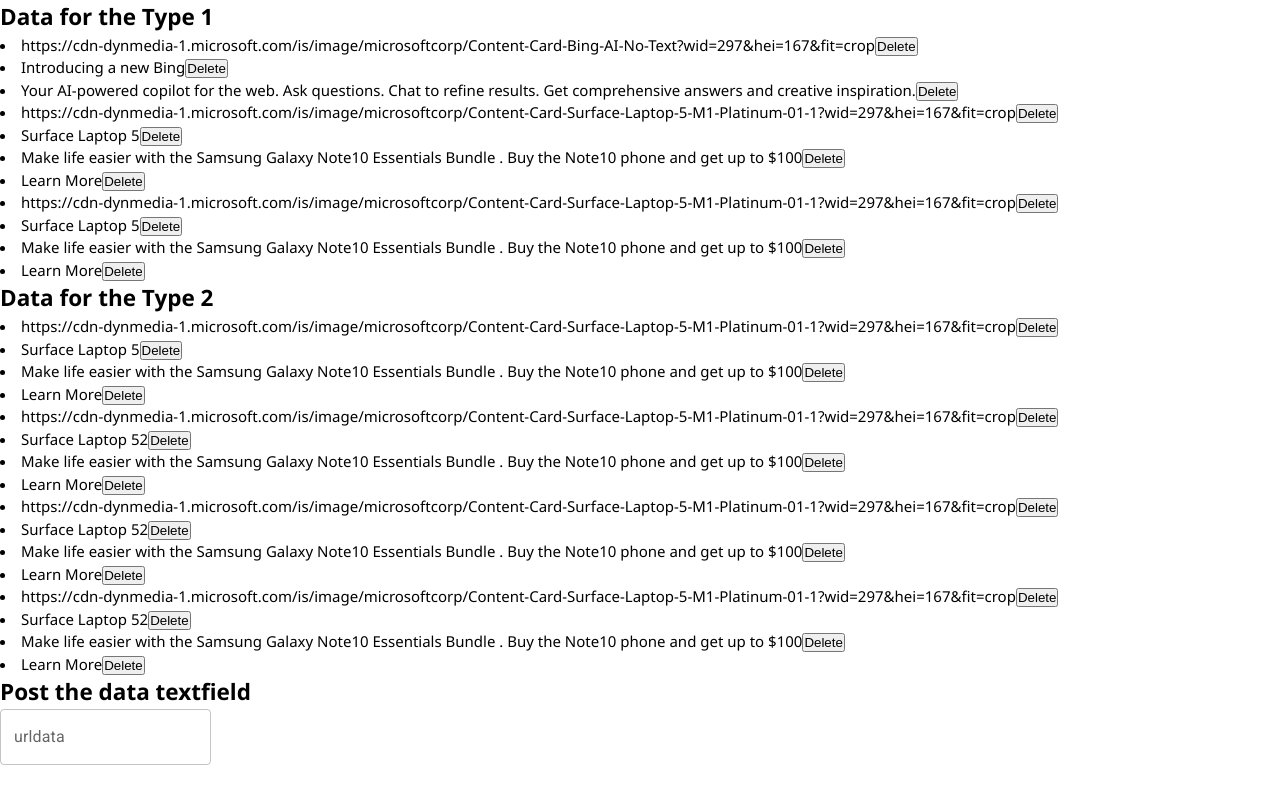
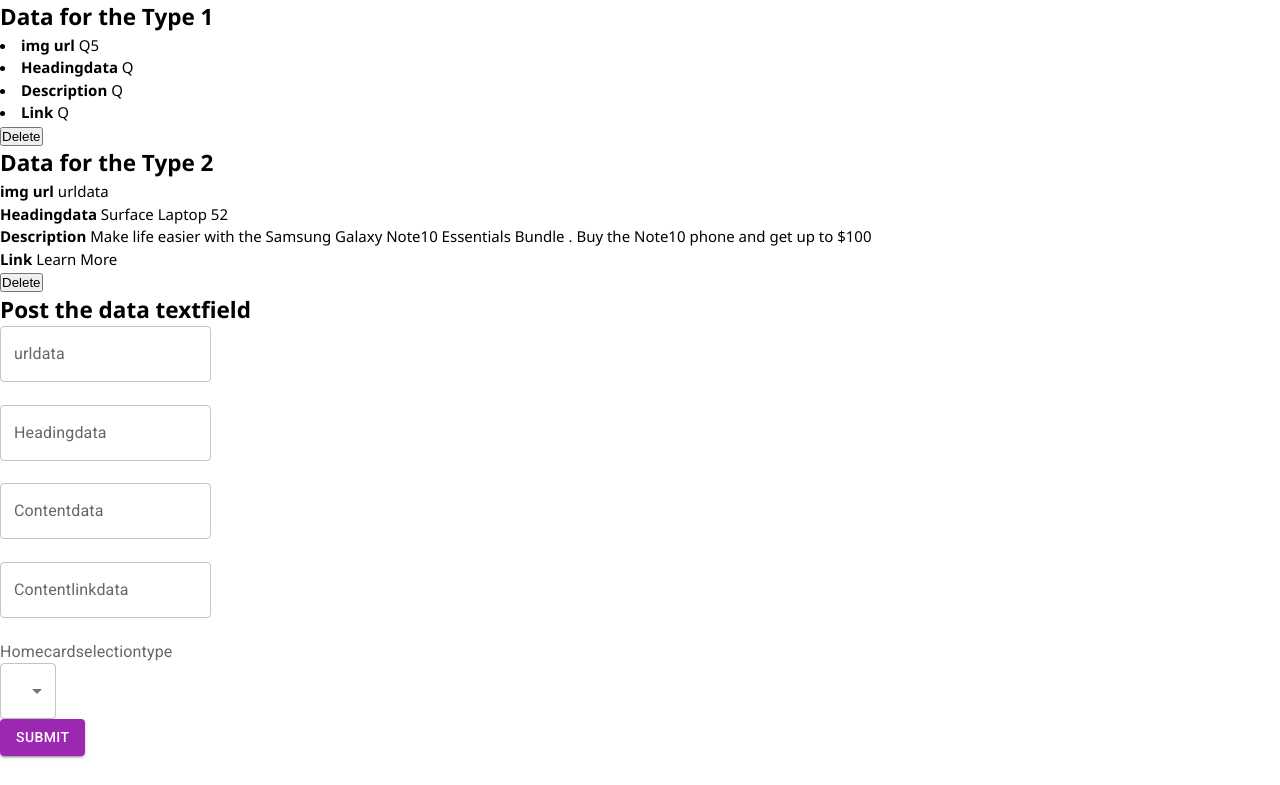
Before and after one commit to jadenitishraj/microsoft, a React (Create React App) app: page /admin-homecards in a window 1280 px wide. Shown: the top 785 px of the page. Built offline with nearby package versions, Linux system fonts and the light colour scheme; data requests are answered from the project's data file.

Commit message:
Modified delete functionality

```diff
--- a/db.json
+++ b/db.json
@@ -54,63 +54,7 @@
   },
   "homecardslist": [
     {
-      "urldata": null,
-      "Headingdata": null,
-      "Contentdata": null,
-      "Contentlinkdata": null,
-      "HomeCardsType": "Type1",
-      "id": 49
-    },
-    {
-      "urldata": null,
-      "Headingdata": null,
-      "Contentdata": null,
-      "Contentlinkdata": null,
-      "HomeCardsType": "Type1",
-      "id": 50
-    },
-    {
-      "urldata": "https://cdn-dynmedia-1.microsoft.com/is/image/microsoftcorp/Content-Card-Bing-AI-No-Text?wid=297&hei=167&fit=crop",
-      "Headingdata": "Introducing a new Bing",
-      "Contentdata": "Your AI-powered copilot for the web. Ask questions. Chat to refine           results. Get comprehensive answers and creative inspiration.",
-      "Contentlinkdata": null,
-      "HomeCardsType": "Type1",
-      "id": 52
-    },
-    {
-      "urldata": "https://cdn-dynmedia-1.microsoft.com/is/image/microsoftcorp/Content-Card-Surface-Laptop-5-M1-Platinum-01-1?wid=297&hei=167&fit=crop",
-      "Headingdata": "Surface Laptop 5",
-      "Contentdata": "Make life easier with the Samsung Galaxy Note10 Essentials Bundle . Buy the Note10 phone and get up to $100",
-      "Contentlinkdata": "Learn More",
-      "HomeCardsType": "Type1",
-      "id": 53
-    },
-    {
-      "urldata": "https://cdn-dynmedia-1.microsoft.com/is/image/microsoftcorp/Content-Card-Surface-Laptop-5-M1-Platinum-01-1?wid=297&hei=167&fit=crop",
-      "Headingdata": "Surface Laptop 5",
-      "Contentdata": "Make life easier with the Samsung Galaxy Note10 Essentials Bundle . Buy the Note10 phone and get up to $100",
-      "Contentlinkdata": "Learn More",
-      "HomeCardsType": "Type1",
-      "id": 54
-    },
-    {
-      "urldata": "https://cdn-dynmedia-1.microsoft.com/is/image/microsoftcorp/Content-Card-Surface-Laptop-5-M1-Platinum-01-1?wid=297&hei=167&fit=crop",
-      "Headingdata": "Surface Laptop 5",
-      "Contentdata": "Make life easier with the Samsung Galaxy Note10 Essentials Bundle . Buy the Note10 phone and get up to $100",
-      "Contentlinkdata": "Learn More",
-      "HomeCardsType": "Type2",
-      "id": 55
-    },
-    {
-      "urldata": "https://cdn-dynmedia-1.microsoft.com/is/image/microsoftcorp/Content-Card-Surface-Laptop-5-M1-Platinum-01-1?wid=297&hei=167&fit=crop",
-      "Headingdata": "Surface Laptop 52",
-      "Contentdata": "Make life easier with the Samsung Galaxy Note10 Essentials Bundle . Buy the Note10 phone and get up to $100",
-      "Contentlinkdata": "Learn More",
-      "HomeCardsType": "Type2",
-      "id": 56
-    },
-    {
-      "urldata": "https://cdn-dynmedia-1.microsoft.com/is/image/microsoftcorp/Content-Card-Surface-Laptop-5-M1-Platinum-01-1?wid=297&hei=167&fit=crop",
+      "urldata": "urldata",
       "Headingdata": "Surface Laptop 52",
       "Contentdata": "Make life easier with the Samsung Galaxy Note10 Essentials Bundle . Buy the Note10 phone and get up to $100",
       "Contentlinkdata": "Learn More",
@@ -118,11 +62,11 @@
       "id": 57
     },
     {
-      "urldata": "https://cdn-dynmedia-1.microsoft.com/is/image/microsoftcorp/Content-Card-Surface-Laptop-5-M1-Platinum-01-1?wid=297&hei=167&fit=crop",
-      "Headingdata": "Surface Laptop 52",
-      "Contentdata": "Make life easier with the Samsung Galaxy Note10 Essentials Bundle . Buy the Note10 phone and get up to $100",
-      "Contentlinkdata": "Learn More",
-      "HomeCardsType": "Type2",
+      "urldata": "Q5",
+      "Headingdata": "Q",
+      "Contentdata": "Q",
+      "Contentlinkdata": "Q",
+      "HomeCardsType": "Type1",
       "id": 58
     }
   ]
--- a/src/Main.js
+++ b/src/Main.js
@@ -7,6 +7,7 @@
 
 import HomeCardsAdmin  from "./components/homeCards/HomeCardsAdmin";
 
+import Admin from "./components/Admin/Admin"
 import { BrowserRouter as Router, Routes, Route } from "react-router-dom";
 
 export default function Main() {
@@ -19,8 +20,9 @@
           <Route exact path="/admin-header" element={<AdminHeader />} />
           <Route exact path="/admin-productlinks" element={<Productlinksadmin />} />
           <Route exact path="/admin-homecards" element={<HomeCardsAdmin />} />
+          <Route exact path="/admin" element={<Admin />} />
         </Routes>
       </div>
     </Router>
-  );
+  )
 }
--- /dev/null
+++ b/src/components/Admin/Admin.jsx
@@ -0,0 +1,17 @@
+import { Button } from "@mui/material";
+
+export default function Admin(){
+
+    return (
+        <>
+        <h2>Admin page</h2>
+
+        <Button variant="contained">Admin HomeCards</Button><br />
+        <br  />
+        <Button variant="contained">Admin Header</Button><br   />
+        <br  />
+        <Button variant="contained">Admin ProductLinks</Button><br    />
+
+        </>
+    )
+}
--- a/src/components/homeCards/HomeCardsAdmin.jsx
+++ b/src/components/homeCards/HomeCardsAdmin.jsx
@@ -1,15 +1,15 @@
 import { useEffect, useState } from "react";
 import { Button, Select, MenuItem, TextField, InputLabel } from "@mui/material";
 import { useDispatch, useSelector } from "react-redux";
-
-
-import { Homecards, PostHomecards, DeleteHomecards,UpdatedataHomecards } from '../../actions/Homecards'
+// import { UpdateHomecardsform } from "./Updatehomecardsform";
+import { Homecards, PostHomecards, DeleteHomecards, UpdatedataHomecards } from '../../actions/Homecards'
 
 export default function HomeCardsAdmin() {
     const homecardslistdata = useSelector((state) => state.Homecardslist.Homecardslistarray);
     const dispatch = useDispatch();
 
     const [homecardslist1, setHomecardslist1] = useState({})
+    const [updatedatatext, setUpdatedatatext] = useState({});
 
 
     useEffect(() => {
@@ -39,19 +39,26 @@
 
     console.log(homecardslistdata);
 
-    const deletedata = (id, field) => {
+    const deletedata = (id) => {
 
 
         const i = id.id
-        dispatch(DeleteHomecards(i, field))
+        dispatch(DeleteHomecards(i))
 
 
 
     }
 
-    const updatedata = (id, field)=>{
-const u = id.id;
-dispatch(UpdatedataHomecards(u,field))
+    const updatedata = (id, field) => {
+        const u = id.id;
+
+        console.log(id)
+        setUpdatedatatext({
+            "url_data": id.url_data
+        });
+
+        console.log(updatedatatext);
+        dispatch(UpdatedataHomecards(u, field))
 
     }
 
@@ -65,18 +72,20 @@
                     if (z.HomeCardsType === 'Type1') {
 
                         return (
-                        //     <div key={index}>
-                        //         <li>{z.urldata}<button onClick={() => deletedata(z, 'urldata')}>Delete</button> <button onClick={() => updatedata(z, 'urldata')}>updatedata</button></li>
-                        //      <li>{z.Headingdata}<button onClick={() => deletedata(z, 'Headingdata')}>Delete</button> <button onClick={() => updatedata(z, 'Headingdata')}>updatedata</button></li>
-                        //    <li>{z.Contentdata}<button onClick={() => deletedata(z, 'Contentdata')}>Delete</button> <button onClick={() => updatedata(z, 'Contentdata')}>updatedata</button></li>
-                        //     <li>{z.Contentlinkdata}<button onClick={() => deletedata(z, 'Contentlinkdata')}>Delete</button> <button onClick={() => updatedata(z, 'Contentlinkdata')}>updatedata</button></li>
-                        //     </div>
-                              <div key={index}>
-                           {z.urldata ?  (<li>{z.urldata}<button onClick={() => deletedata(z, 'urldata')}>Delete</button></li>): ''}
-                           {z.Headingdata ?  (<li>{z.Headingdata}<button onClick={() => deletedata(z, 'Headingdata')}>Delete</button></li>): ''}
-                           {z.Contentdata ?  (<li>{z.Contentdata}<button onClick={() => deletedata(z, 'Contentdata')}>Delete</button></li>): ''}
-                           {z.Contentlinkdata ?  (<li>{z.Contentlinkdata}<button onClick={() => deletedata(z, 'Contentlinkdata')}>Delete</button></li>): ''}
-                         </div>
+
+                            <div key={index}>
+
+                                <li> <strong>img url</strong> {z.urldata} </li>
+
+                                <li>   <strong>Headingdata</strong> {z.Headingdata} </li>
+
+                                <li>  <strong>Description</strong> {z.Contentdata}</li>
+
+                                <li> <strong>Link</strong> {z.Contentlinkdata} </li>
+
+                                <button onClick={() => deletedata(z)}>Delete</button>
+
+                            </div>
                         )
                     }
                 })
@@ -92,11 +101,16 @@
 
                         return (
                             <div key={index}>
+                                <ol> <strong>img url</strong> {z.urldata} </ol>
 
-                              {z.urldata ?  (<li>{z.urldata}<button onClick={() => deletedata(z, 'urldata')}>Delete</button></li>): ''}
-                              {z.Headingdata ?  (<li>{z.Headingdata}<button onClick={() => deletedata(z, 'Headingdata')}>Delete</button></li>): ''}
-                              {z.Contentdata ?  (<li>{z.Contentdata}<button onClick={() => deletedata(z, 'Contentdata')}>Delete</button></li>): ''}
-                              {z.Contentlinkdata ?  (<li>{z.Contentlinkdata}<button onClick={() => deletedata(z, 'Contentlinkdata')}>Delete</button></li>): ''}
+                                <ol>   <strong>Headingdata</strong> {z.Headingdata} </ol>
+
+                                <ol>  <strong>Description</strong> {z.Contentdata}</ol>
+
+                                <ol> <strong>Link</strong> {z.Contentlinkdata} </ol>
+
+                                <button onClick={() => deletedata(z)}>Delete</button>
+
                             </div>
                         )
                     }
@@ -172,6 +186,7 @@
 
 
             <h2>Post the data textfield</h2>
+
             <TextField variant="outlined" label="urldata" name="urldata" onChange={onchangedata} /> <br />
             <br />
             <TextField variant="outlined" label="Headingdata" name="Headingdata" onChange={onchangedata} /> <br />
@@ -195,6 +210,8 @@
 
 
         </>
+
+
     )
 
 
--- /dev/null
+++ b/src/components/homeCards/Updatehomecardsform.jsx
@@ -0,0 +1,35 @@
+import { TextField } from "@mui/material"
+
+export default UpdateHomecardsform=(props)=>{
+
+    console.log(props.updatedatatext)
+
+    return (
+        <>
+        <h2>Post the data textfield</h2>
+    <TextField variant="outlined" label="urldata" name="urldata" onChange={onchangedata}  /> <br />
+    <br />
+    <TextField variant="outlined" label="Headingdata" name="Headingdata" onChange={onchangedata} /> <br />
+    <br />
+
+    <TextField variant="outlined" label="Contentdata" name="Contentdata" onChange={onchangedata} />  <br />
+    <br />
+
+    <TextField variant="outlined" label="Contentlinkdata" name="Contentlinkdata" onChange={onchangedata} /> <br />
+
+    <br />
+
+    <InputLabel>Homecardselectiontype</InputLabel>
+    <Select label="HomeCardsType" name="HomeCardsType" onChange={onchangedata} >
+        <MenuItem value="Type1">Type1</MenuItem>
+        <MenuItem value="Type2">Type2</MenuItem>
+    </Select><br />
+
+    <Button variant="contained" color="secondary" onClick={Submitteddata}>Submit</Button>
+
+
+        </>
+
+
+    )
+}
```
Also changed, not shown: src/actions/Homecards.js (+35 -18 lines), src/reducers/Homecardsreducer.js (+10 -17 lines).
